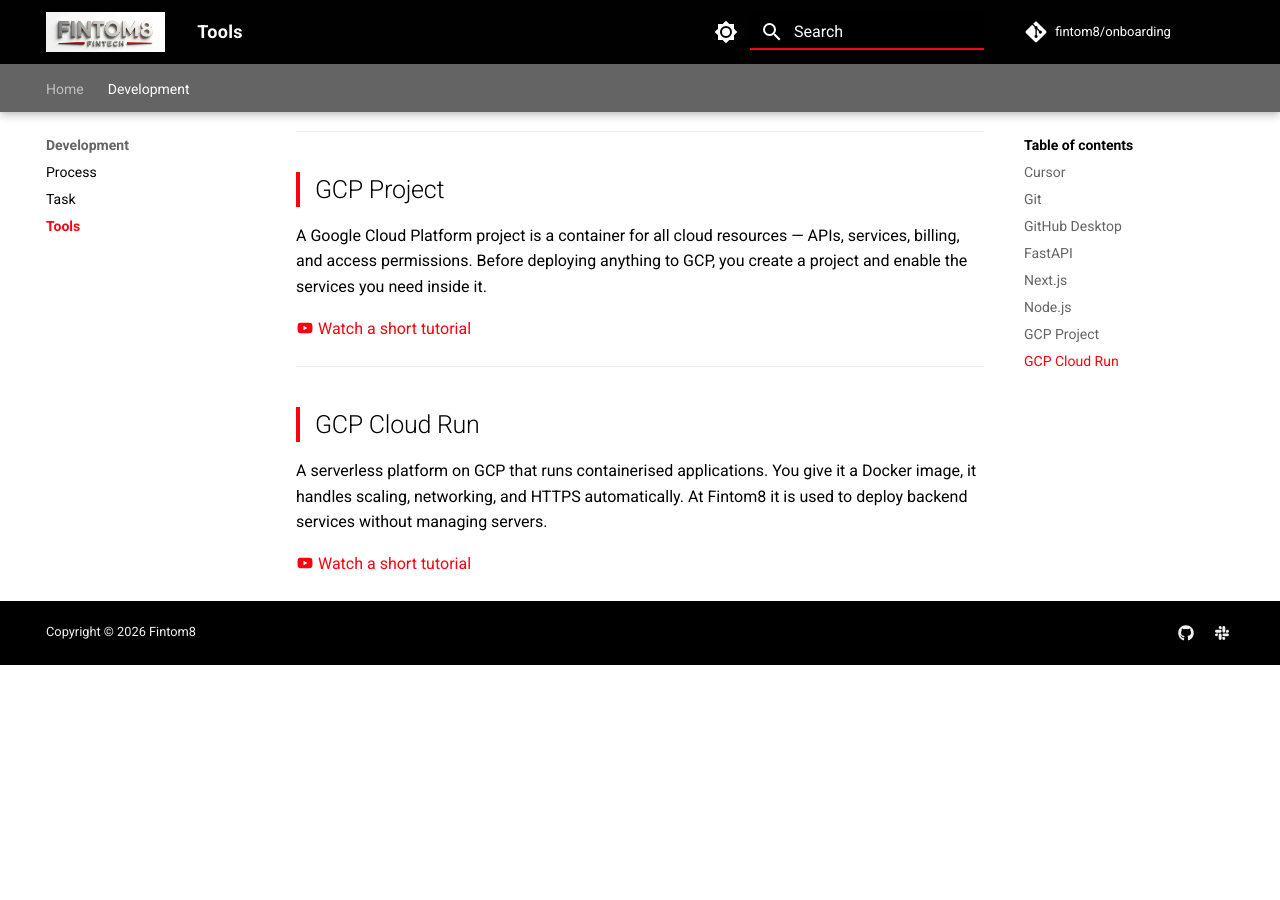
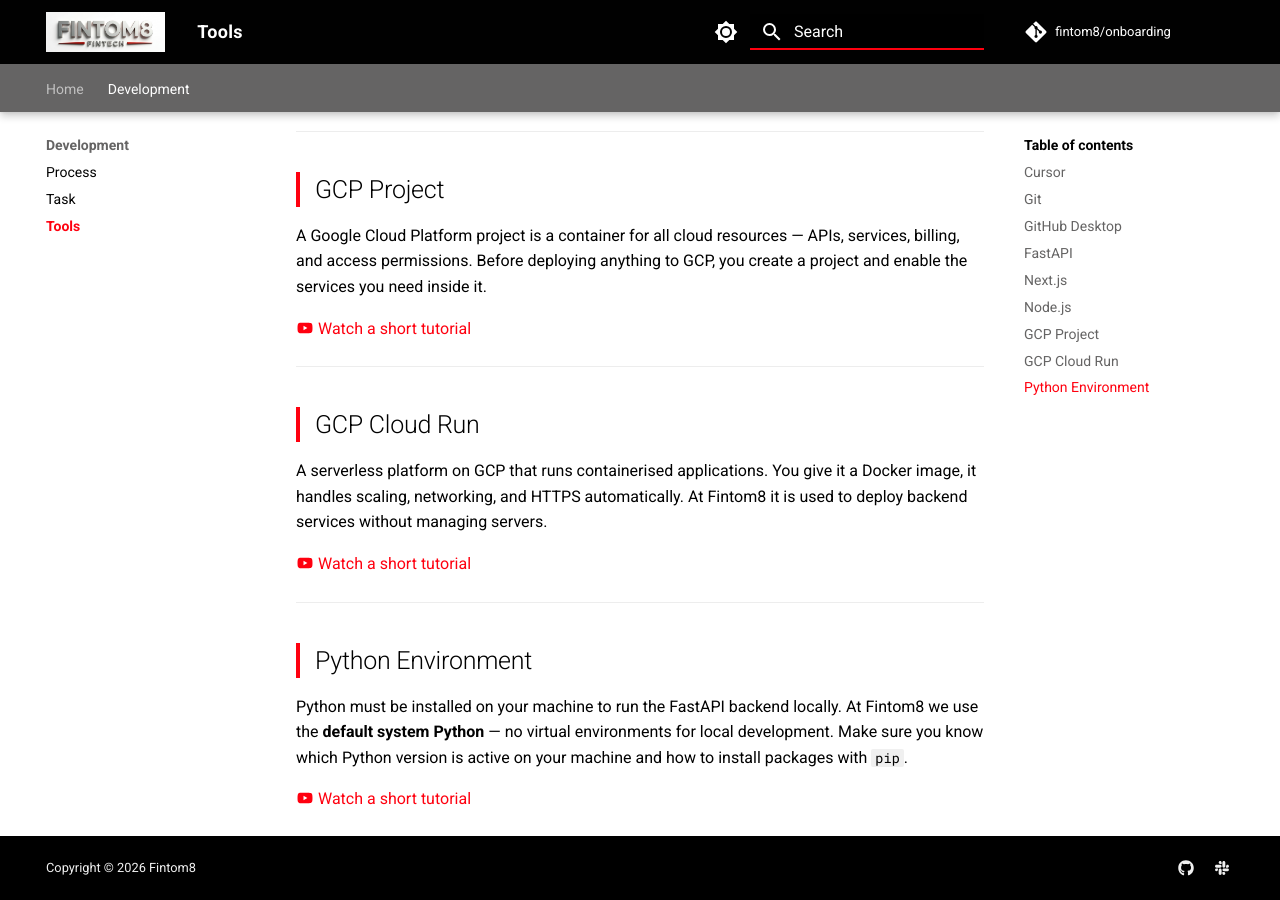
Before and after one commit to NikolaienkoIgor/onboarding_repo, an MkDocs documentation site: the page built from docs/development/tools.md, in a window 1280 px wide and 900 px high, scrolled down 1601 px. Built offline with MkDocs 1.6.1 and Material for MkDocs 9.7.7, drawn with Linux system fonts in a browser that asks for light colours; comment, search, counter and statistics services are not loaded; before the commit the page ends 2266 px from its top, so only the background shows below that.

Commit message:
small add

```diff
--- a/docs/development/tools.md
+++ b/docs/development/tools.md
@@ -65,3 +65,11 @@
 A serverless platform on GCP that runs containerised applications. You give it a Docker image, it handles scaling, networking, and HTTPS automatically. At Fintom8 it is used to deploy backend services without managing servers.
 
 [:material-youtube: Watch a short tutorial](https://www.youtube.com/results?search_query=gcp+cloud+run+tutorial+beginners)
+
+---
+
+## Python Environment
+
+Python must be installed on your machine to run the FastAPI backend locally. At Fintom8 we use the **default system Python** — no virtual environments for local development. Make sure you know which Python version is active on your machine and how to install packages with `pip`.
+
+[:material-youtube: Watch a short tutorial](https://www.youtube.com/results?search_query=python+installation+pip+beginners+tutorial)
```
Also changed, not shown: docs/development/task.md (+3 -0 lines).
